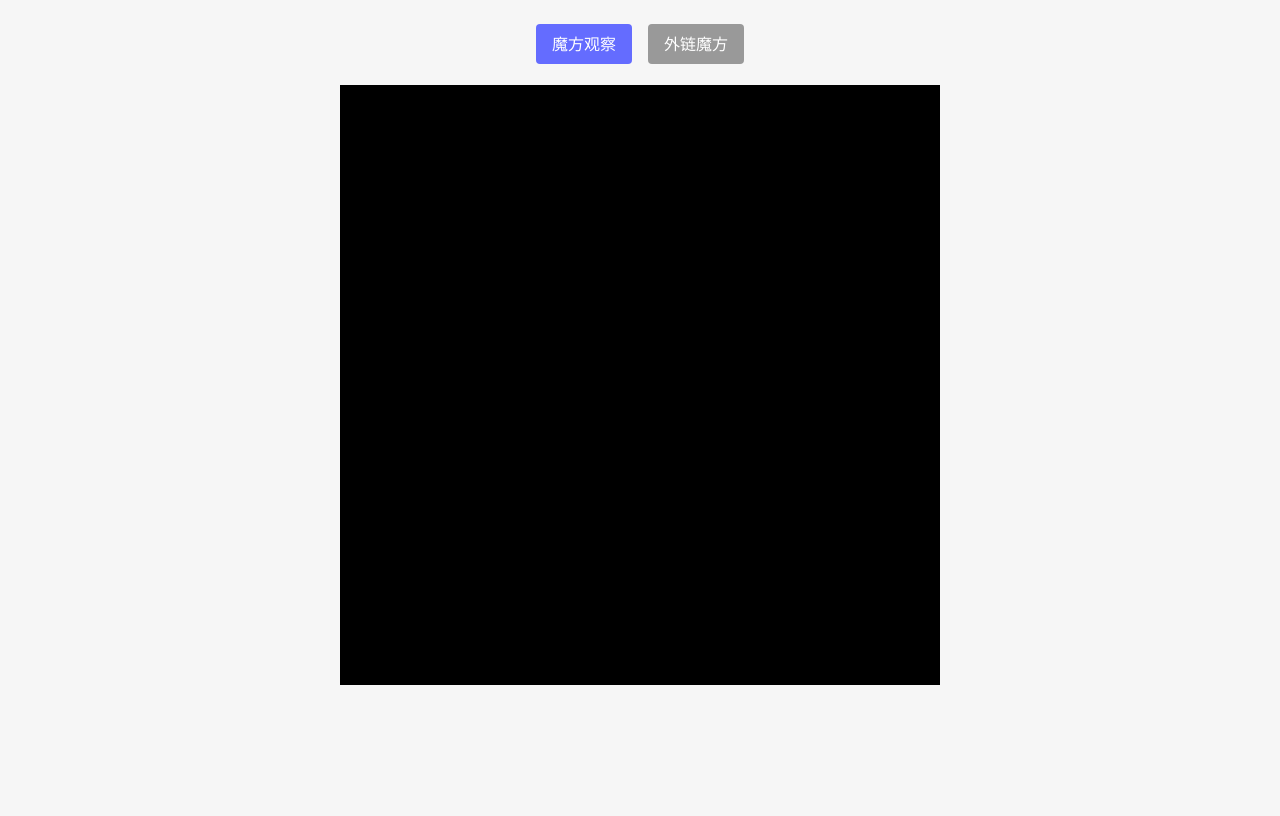
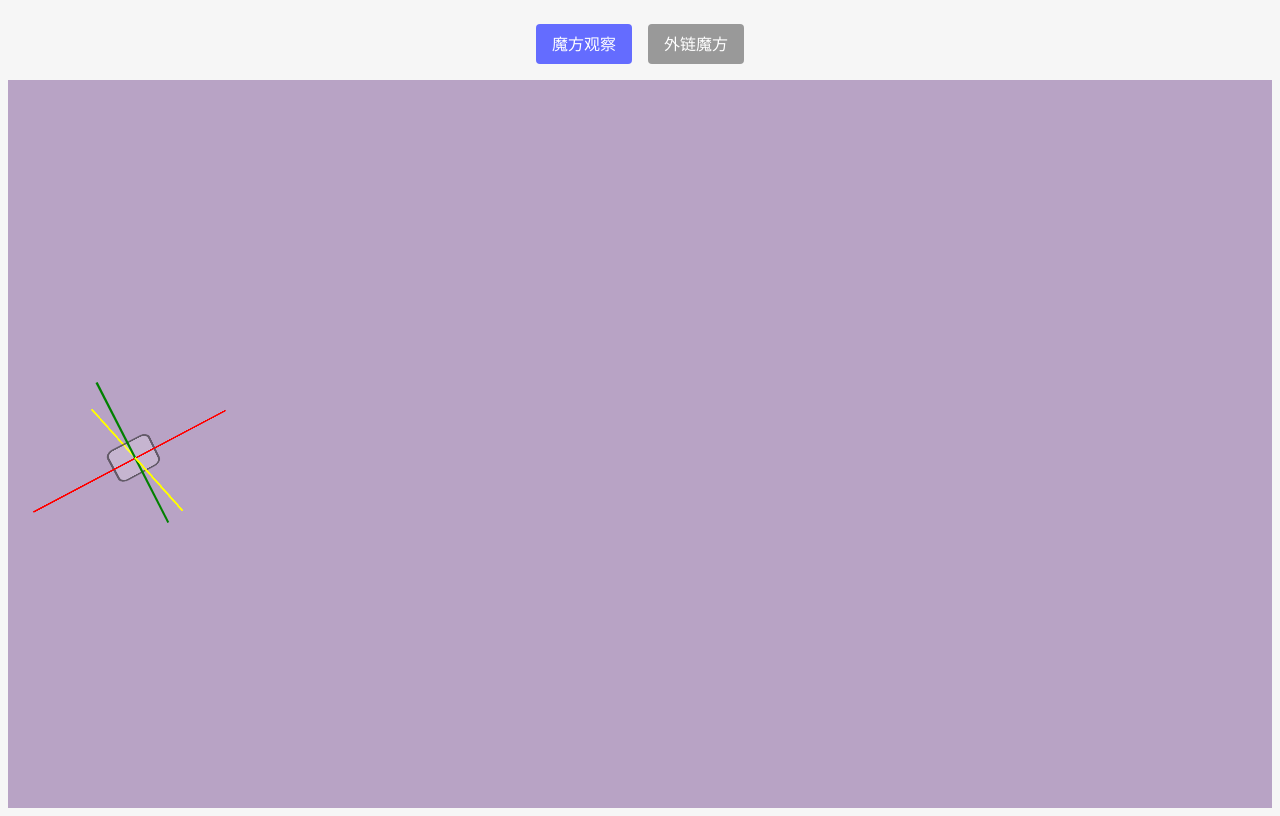
Before and after one commit to davelet/rubik-cube-restore, a Vue app: page /cube in a window 1280 px wide. Built offline with nearby package versions, Linux system fonts and the light colour scheme.

Commit message:
增加坐标系

```diff
--- a/src/components/RubiksCubeOnTauri.vue
+++ b/src/components/RubiksCubeOnTauri.vue
@@ -1,5 +1,11 @@
 <template>
   <div class="rubiks-cube-2d">
+    <!-- 3D Coordinate System -->
+    <div class="coordinate-system">
+      <div class="axis x-axis"></div>
+      <div class="axis y-axis"></div>
+      <div class="axis z-axis"></div>
+    </div>
     <div class="cube-state-display">
       <div v-for="face in cubeStateDisplay" :key="face.name" class="face-state">
         <h3>{{ face.name }}</h3>
@@ -13,9 +19,9 @@
       </div>
     </div>
     <div class="cube" v-for="(cube, index) in cubes" :key="index" :style="cubeStyle(cube)">
-      <div class="face" v-for="face in faces" :key="face.rotate"
-        :style="faceStyle(face.rotate, translateZ(cube.size))">
-        <div v-for="(block, blockIndex) in 9" :key="blockIndex" class="block" :style="blockStyle(cube[face.colorProp], blockIndex)"></div>
+      <div class="face" v-for="face in faces" :key="face.rotate" :style="faceStyle(face.rotate, translateZ(cube.size))">
+        <div v-for="(block, blockIndex) in 9" :key="blockIndex" class="block"
+          :style="blockStyle(cube[face.colorProp], blockIndex)"></div>
       </div>
     </div>
   </div>
@@ -77,7 +83,7 @@ export default {
         {
           x: 0,
           y: this.spacing * 0.1,
-          size: this.cubeSize * 0.9,
+          size: this.cubeSize * 0.8,
           topColor: colorMap[this.cubeState[0][1][1]],
           bottomColor: colorMap[this.cubeState[1][1][1]],
           frontColor: colorMap[this.cubeState[3][1][1]],
@@ -86,9 +92,9 @@ export default {
           rightColor: colorMap[this.cubeState[5][1][1]],
         },
         {
-          x: this.spacing * 1.1,
-          y: 0,
-          size: this.cubeSize * 0.8,
+          x: this.spacing,
+          y: this.spacing * 0.1,
+          size: this.cubeSize * 0.85,
           topColor: colorMap[this.cubeState[0][1][1]],
           bottomColor: colorMap[this.cubeState[1][1][1]],
           frontColor: colorMap[this.cubeState[2][1][1]],
@@ -99,7 +105,7 @@ export default {
         {
           x: this.spacing / 2,
           y: this.spacing / 2,
-          size: this.cubeSize * 1.1,
+          size: this.cubeSize,
           topColor: colorMap[this.cubeState[0][1][1]],
           bottomColor: colorMap[this.cubeState[1][1][1]],
           frontColor: colorMap[this.cubeState[2][1][1]],
@@ -110,7 +116,7 @@ export default {
         {
           x: this.spacing * 0.53,
           y: this.spacing * 0.99,
-          size: this.cubeSize * 0.85,
+          size: this.cubeSize * 0.75,
           topColor: colorMap[this.cubeState[1][1][1]],
           bottomColor: colorMap[this.cubeState[0][1][1]],
           frontColor: colorMap[this.cubeState[2][1][1]],
@@ -126,7 +132,7 @@ export default {
       return {
         position: 'absolute',
         transformStyle: 'preserve-3d',
-        transform: `translate3d(${cube.x + 50}px, ${cube.y + 50}px, 0px) rotateX(-45deg) rotateY(45deg)`,
+        transform: `translate3d(${cube.x + cube.size}px, ${cube.y + 0}px, 0px) rotateX(-45deg) rotateY(45deg)`,
         width: `${cube.size}px`,
         height: `${cube.size}px`,
       }
@@ -163,12 +169,60 @@ export default {
 <style scoped>
 .rubiks-cube-2d {
   position: relative;
-  width: 600px;
-  height: 600px;
-  margin: 5px auto;
+  width: 100%;
+  height: 100%;
+  margin: 0;
   perspective: 1000px;
-  perspective-origin: 250px 250px;
-  background-color: black;
+  perspective-origin: 50% 50%;
+  background-color: rgb(184, 163, 197);
+  overflow: hidden;
+}
+
+/* Coordinate System Styles */
+.coordinate-system {
+  position: absolute;
+  top: 30%;
+  left: 10%;
+  transform-style: preserve-3d;
+  transform: translate(-50%, -50%) translateY(min(20vh, 200px)) rotateX(-45deg) rotateY(45deg);
+  opacity: 1;
+  z-index: 10;
+  scale: min(1.5, 15vh / 100);
+  background-color: rgba(255, 255, 255, 0.2);
+  border: 2px solid rgba(0, 0, 0, 0.5);
+  padding: 20px;
+  border-radius: 8px;
+}
+
+.axis {
+  position: absolute;
+  transform-origin: center center;
+  transform-style: preserve-3d;
+  /* Important for 3D transformations */
+}
+
+.x-axis {
+  width: 200px;
+  /* Adjust length as needed */
+  height: 2px;
+  background-color: red;
+  transform: translateX(-50%);
+}
+
+.y-axis {
+  width: 2px;
+  height: 200px;
+  /* Adjust length as needed */
+  background-color: green;
+  transform: translateY(-50%);
+}
+
+.z-axis {
+  width: 2px;
+  height: 200px;
+  /* Adjust length as needed */
+  background-color: yellow;
+  transform: rotateX(90deg) translateZ(100px);
 }
 
 .cube {
@@ -189,6 +243,7 @@ export default {
   background-color: #fff;
   border: 1px solid black;
 }
+
 .cube-state-display {
   display: none;
   flex-wrap: wrap;
```
Also changed, not shown: 1 other file (tests, documents, lock files or other folders).
